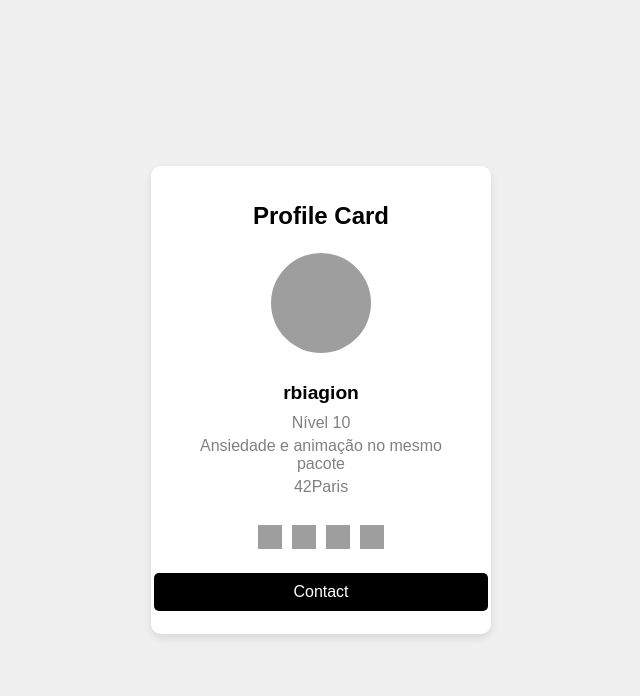
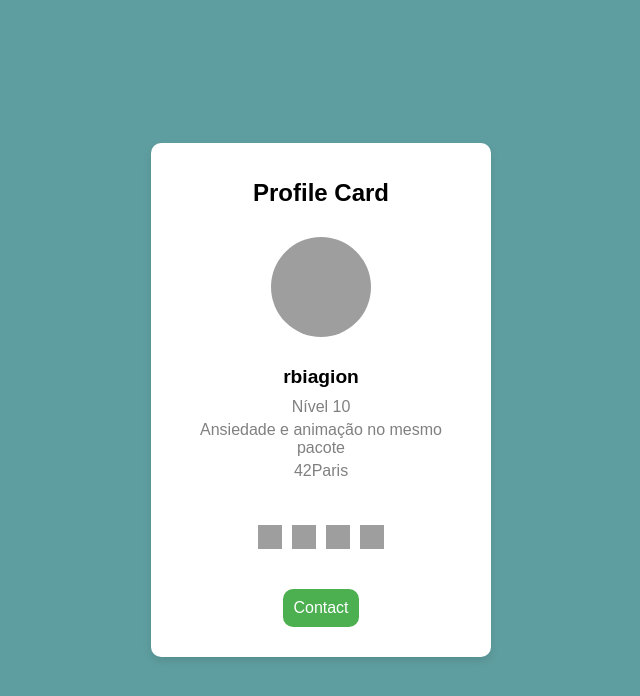
Before and after one commit to RenWro/42Missao, a plain HTML site: page cell02/ex03/card.html in a window 1280 px wide. Shown: the whole page, without its empty margins (319-959 px from the left). Drawn offline with Linux system fonts and the light colour scheme; grey boxes are pictures that could not be loaded.

Commit message:
Update card.css
Atualização de cores

```diff
--- a/cell02/ex03/card.css
+++ b/cell02/ex03/card.css
@@ -5,7 +5,7 @@ body {
     align-items: center;
     height: 100vh;
     margin: 0;
-    background-color: #f0f0f0;
+    background-color: cadetblue;
 }
 
 .card {
@@ -20,6 +20,17 @@ body {
 .card h1 {
     font-size: 1.5em;
     margin-bottom: 20px;
+}
+
+.profile-table {
+    width: 100%;
+    border-collapse: collapse;
+}
+
+.profile-table td {
+    border: none;
+    padding: 10px;
+    visibility: visible;
 }
 
 .profile img {
@@ -53,18 +64,11 @@ body {
 }
 
 button {
-    background-color: black;
+    background-color: #4CAF50;
     color: white;
     border: none;
-    padding: 10px 20px;
-    border-radius: 5px;
+    padding: 10px 10px;
+    border-radius: 10px 10px 10px 10px;
     cursor: pointer;
     font-size: 1em;
-    width: calc(100% + 40px);
-    margin-left: -20px; /
-    margin-right: -20px;
-}
-
-button:hover {
-    background-color: #45a049;
-}
+    width: 100
```
